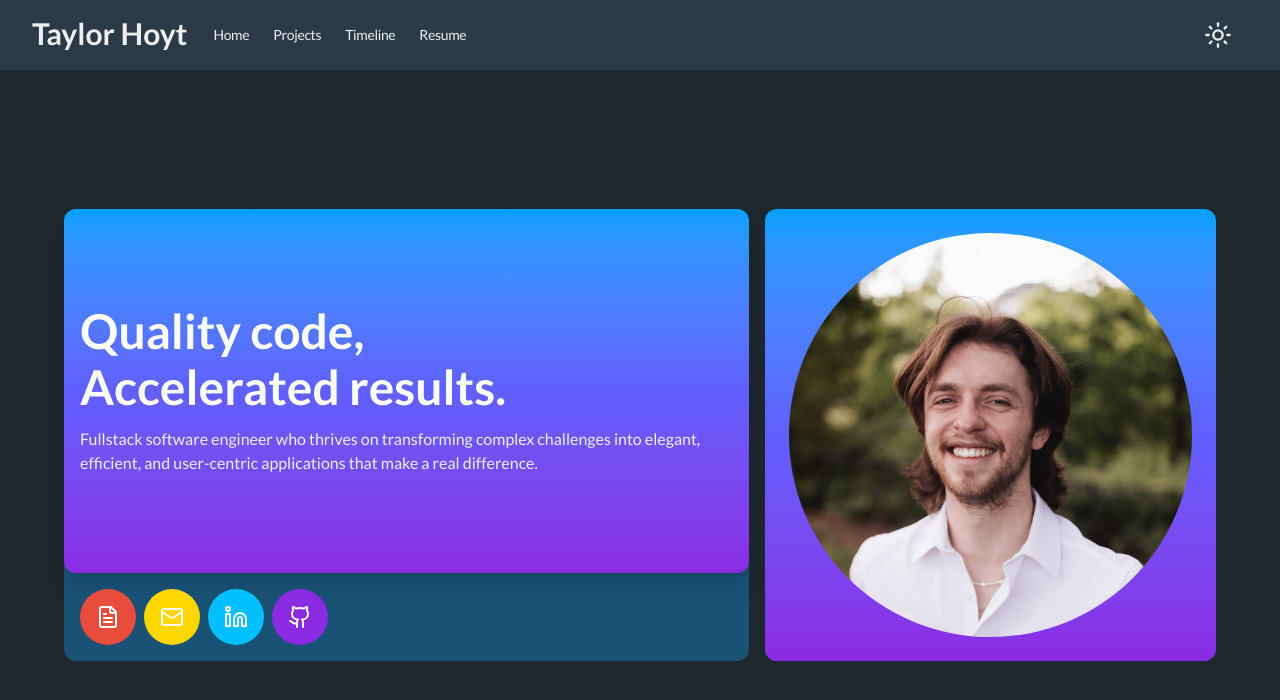
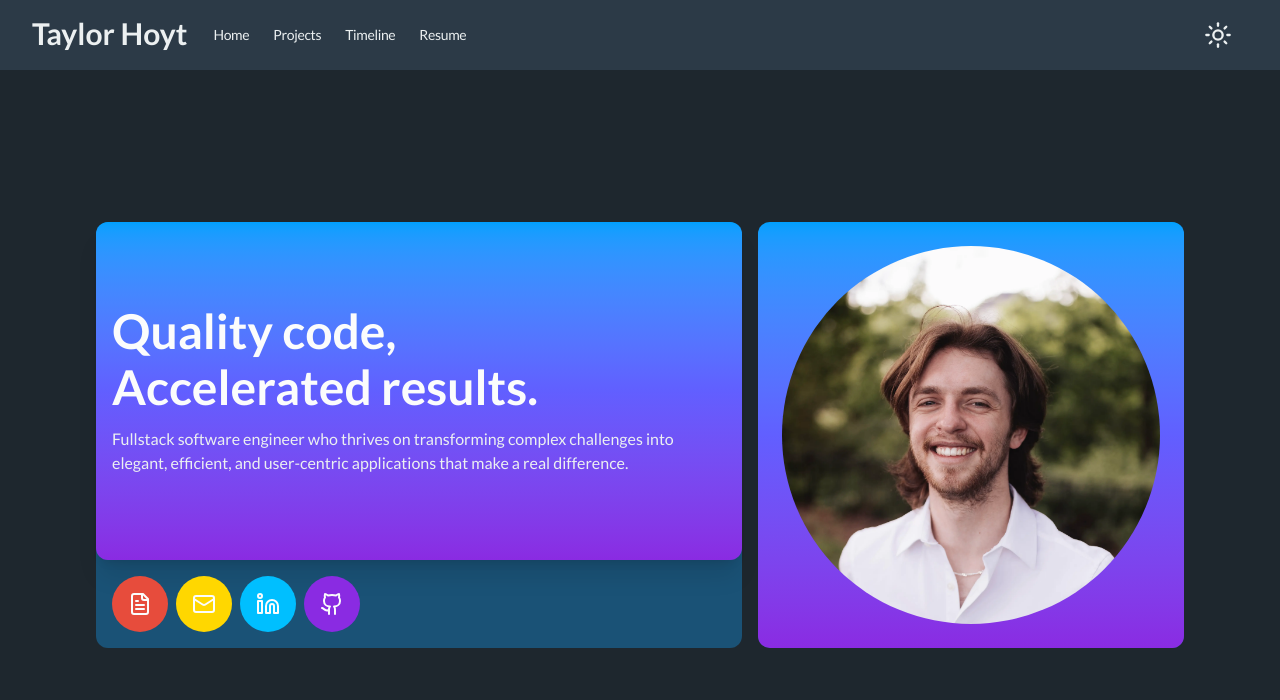
Before and after one commit to taylorhoyt/portfolio-v2, a Next.js app: page / in a window 1280 px wide. Shown: the top 700 px of the page. Built offline with nearby package versions, Linux system fonts and the light colour scheme.

Commit message:
fix hero size on larger screens

```diff
--- a/src/components/sections/TopSection.tsx
+++ b/src/components/sections/TopSection.tsx
@@ -16,7 +16,7 @@ const TopSection: FC<HeroSectionProps> = ({
   return (
     <section className={"h-full w-full"} id={"home"}>
       <div
-        className={`grid h-fit w-300 max-w-[90vw] grid-cols-1 gap-4 lg:grid-cols-5 ${className}`}
+        className={`grid h-fit max-w-[85vw] grid-cols-1 gap-4 lg:grid-cols-5 ${className}`}
       >
         <div className="bg-primary flex h-full w-full flex-col rounded-xl lg:col-span-3">
           <div
```
